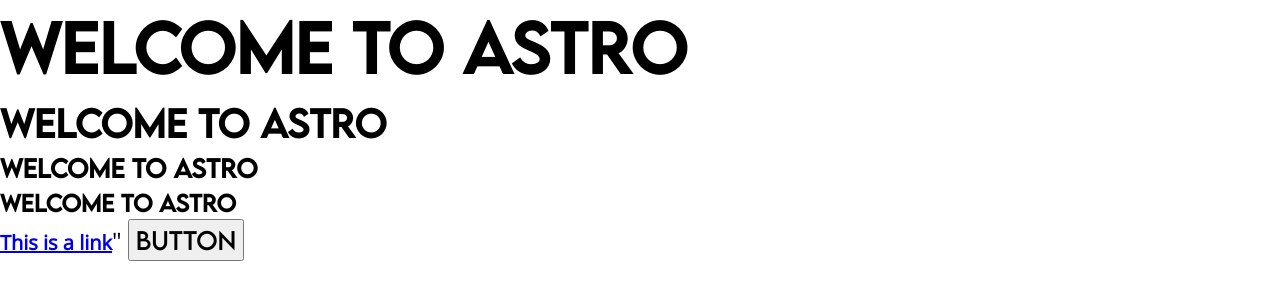
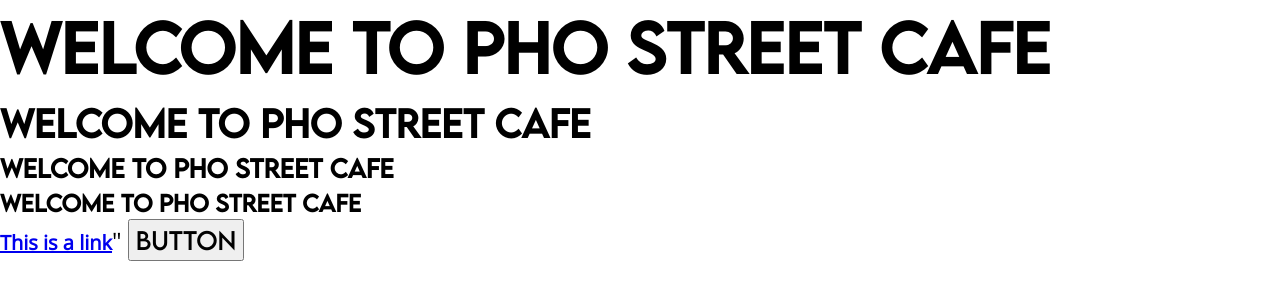
Before and after one commit to jamgar/phostreetcafe, an Astro site: page / in a window 1280 px wide. Built offline with nearby package versions, Linux system fonts and the light colour scheme; Astro itself is replaced by a stand-in of ours.

Commit message:
update index page

```diff
--- a/src/pages/index.astro
+++ b/src/pages/index.astro
@@ -4,10 +4,10 @@
 
 <Layout title="Pho Street Cafe">
   <main>
-    <h1>Welcome to <span class="text-gradient">Astro</span></h1>
-    <h2>Welcome to <span class="text-gradient">Astro</span></h2>
-    <h3>Welcome to <span class="text-gradient">Astro</span></h3>
-    <h4>Welcome to <span class="text-gradient">Astro</span></h4>
+    <h1>Welcome to <span class="text-gradient">Pho Street Cafe</span></h1>
+    <h2>Welcome to <span class="text-gradient">Pho Street Cafe</span></h2>
+    <h3>Welcome to <span class="text-gradient">Pho Street Cafe</span></h3>
+    <h4>Welcome to <span class="text-gradient">Pho Street Cafe</span></h4>
     <a href="#">This is a link</a>"
     <button>Button</button>
   </main>
```
Also changed, not shown: README.md.
